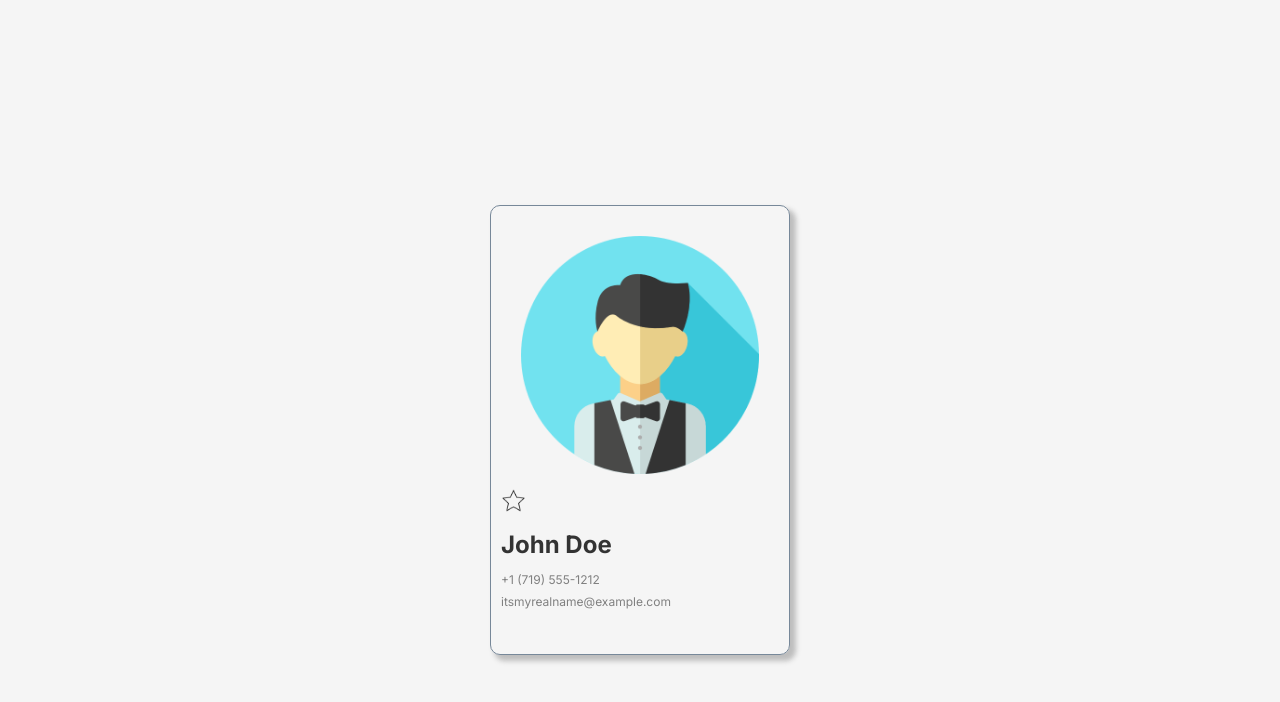
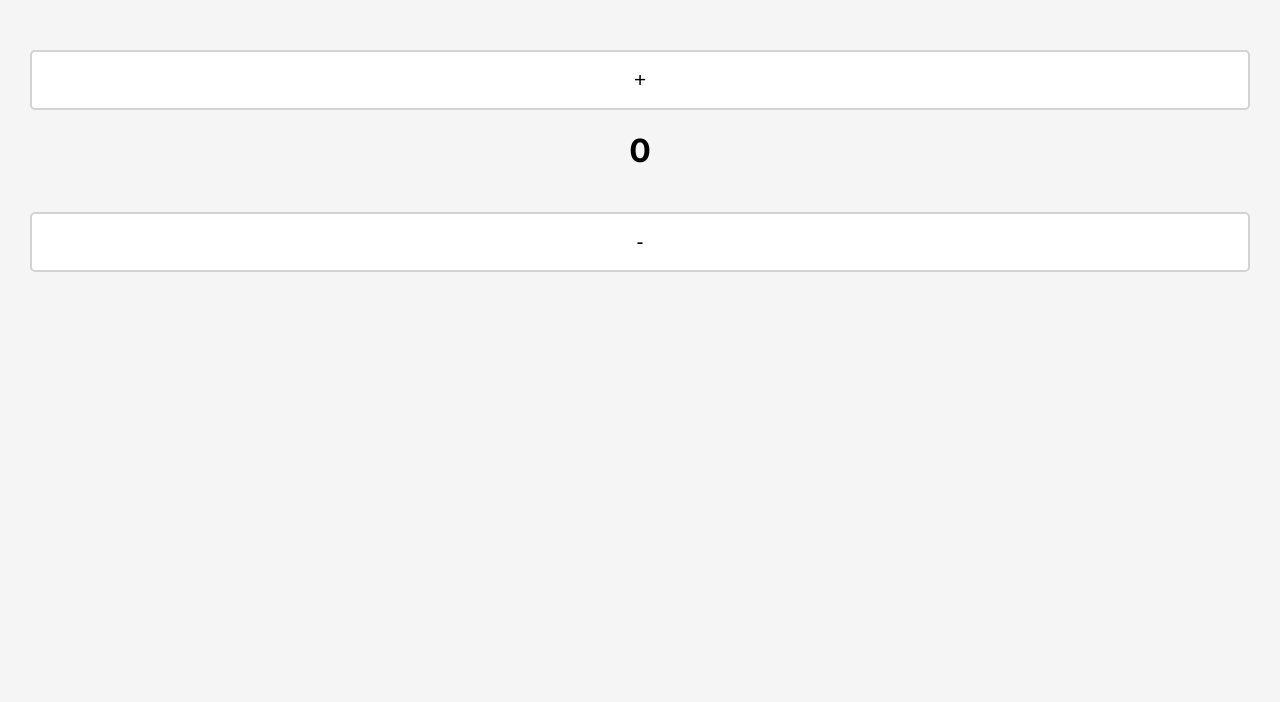
Before and after one commit to Arafat-alim/react-from-scratch, a React (Create React App) app in the folder react-official-fundamentals/: page / in a window 1280 px wide. Shown: the top 702 px of the page. Built offline with nearby package versions, Linux system fonts and the light colour scheme.

Commit message:
passing state as a prop

```diff
--- a/react-official-fundamentals/src/App.js
+++ b/react-official-fundamentals/src/App.js
@@ -1,10 +1,24 @@
 import React from "react";
-import ComplexStateObject from "./components/ComplexStateObject";
+import { useState } from "react";
+// import ComplexStateObject from "./components/ComplexStateObject";
+import Count from "./components/Count";
 
 function App() {
+  //! creating a state for count
+  const [count, setCount] = useState(0);
+
+  //creating an handler
+  function addCount() {
+    setCount((prevCount) => prevCount + 1);
+  }
+  function subCount() {
+    setCount((prevCount) => prevCount - 1);
+  }
   return (
     <div className="container">
-      <ComplexStateObject />
+      <button onClick={addCount}>+</button>
+      <Count count={count} />
+      <button onClick={subCount}>-</button>
     </div>
   );
 }
--- /dev/null
+++ b/react-official-fundamentals/src/components/Count.jsx
@@ -0,0 +1,9 @@
+import React from "react";
+
+export default function Count(props) {
+  return (
+    <div className="counter--count">
+      <h1>{props.count}</h1>
+    </div>
+  );
+}
```
